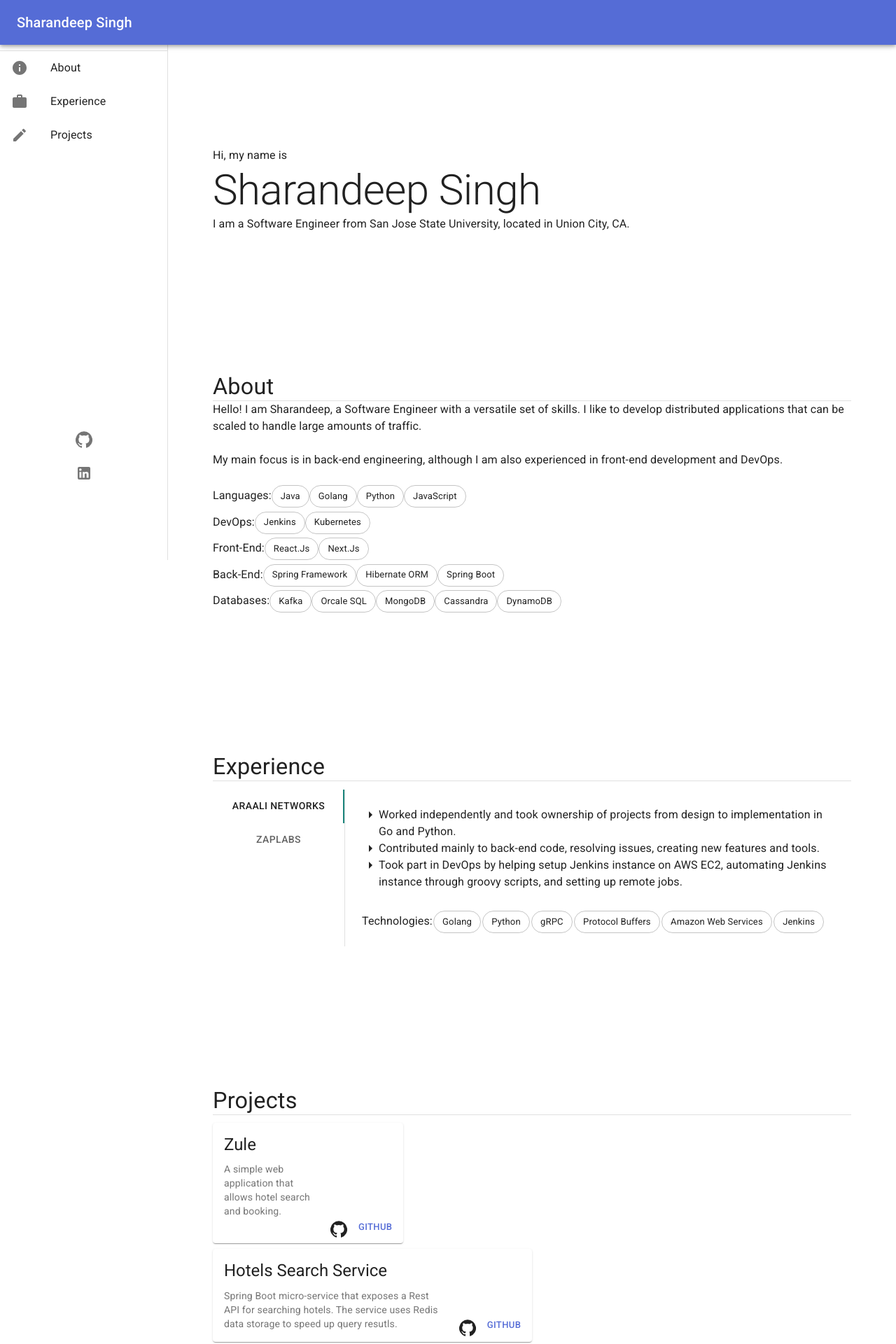
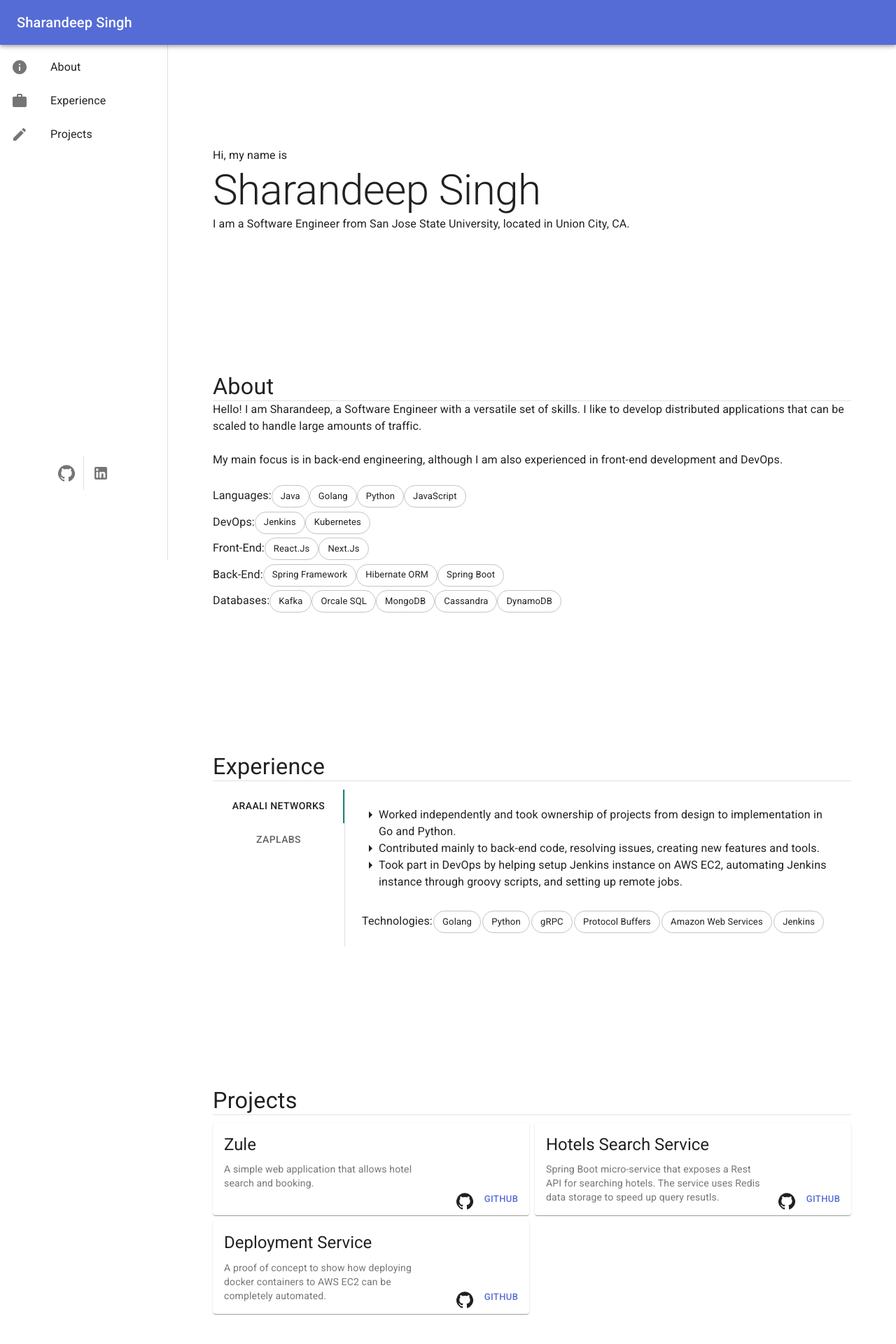
Before and after one commit to shsingh67/next-portfolio, a Next.js app: page / in a window 1280 px wide. Shown: the top 1920 px of the page at 70% size. Built offline with nearby package versions, Linux system fonts and the light colour scheme.

Commit message:
removed grid items

```diff
--- a/pages/index.js
+++ b/pages/index.js
@@ -59,7 +59,8 @@ const useStyles = makeStyles((theme) => ({
     media: {
         position: "absolute",
         bottom: "100px",
-    }
+    },
+
 }));
 
 const scrollToRef = (ref) => {
@@ -118,7 +119,6 @@ function Index(props) {
         <div>
             <div className={classes.toolbar} />
             <List>
-                <Divider />
                 <ListItem button onClick={handleAbout}>
                     <ListItemIcon>
                         <InfoIcon />
@@ -140,25 +140,20 @@ function Index(props) {
                     <ListItemText primary="Projects" />
                 </ListItem>
             </List>
-            <Grid container direction="column" alignItems="center" justify="center" className={classes.media}>
+            <Grid container alignItems="center" justify="center" className={classes.media}>
 
-                <Grid item>
                 <IconButton>
                     <GitHubIcon />
                 </IconButton>
-                </Grid>
 
-                <Grid item>
+                <Divider orientation="vertical" flexItem />
                 <IconButton>
                     <LinkedInIcon />
                 </IconButton>
+
             </Grid>
 
-                <Grid item>
-                    <Divider orientation="vertical" />
-                </Grid>
 
-            </Grid>
         </div>
     );
 
@@ -224,9 +219,10 @@ function Index(props) {
 
                 <Box my={25}>
                     <div ref={aboutRef}>
-                        <Typography variant="h4">
+                        <Typography variant="h4" >
                             About
                             <Divider />
+
                         </Typography>
                     </div>
                     <Typography variant="body1">
@@ -293,25 +289,19 @@ function Index(props) {
                         </Typography>
                     </div>
                     <Grid container direction="row" spacing={1}>
-                        <Grid item>
+
                         <ProjectCard title="Zule" link="https://github.com/shsingh67/next-hotels">
                             A simple web application that allows hotel search and booking.<br></br><br></br>
                         </ProjectCard>
 
-                        </Grid>
-
-                        <Grid item>
                         <ProjectCard title="Hotels Search Service" link="https://github.com/shsingh67/hotels-search-service">
                             Spring Boot micro-service that exposes a Rest API for searching hotels. The service uses Redis data storage to speed up query resutls.
                         </ProjectCard>
 
-                        </Grid>
-                        <Grid item>
                         <ProjectCard title="Deployment Service" link="https://github.com/shsingh67/Services-Automation">
                             A proof of concept to show how deploying docker containers to AWS EC2 can be completely automated.
                         </ProjectCard>
 
-                        </Grid>
                     </Grid>
                 </Box>
 
```
Lines whose indentation alone changed are shown as unchanged.
